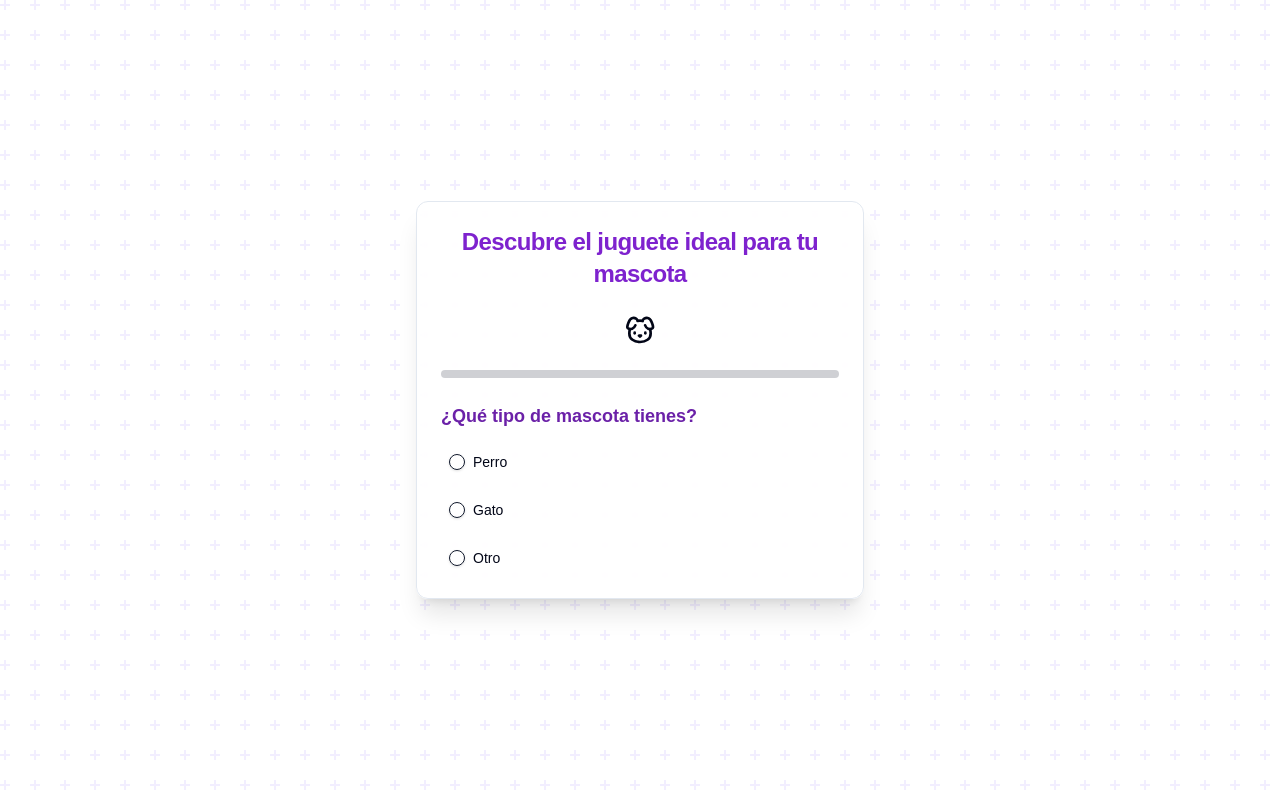
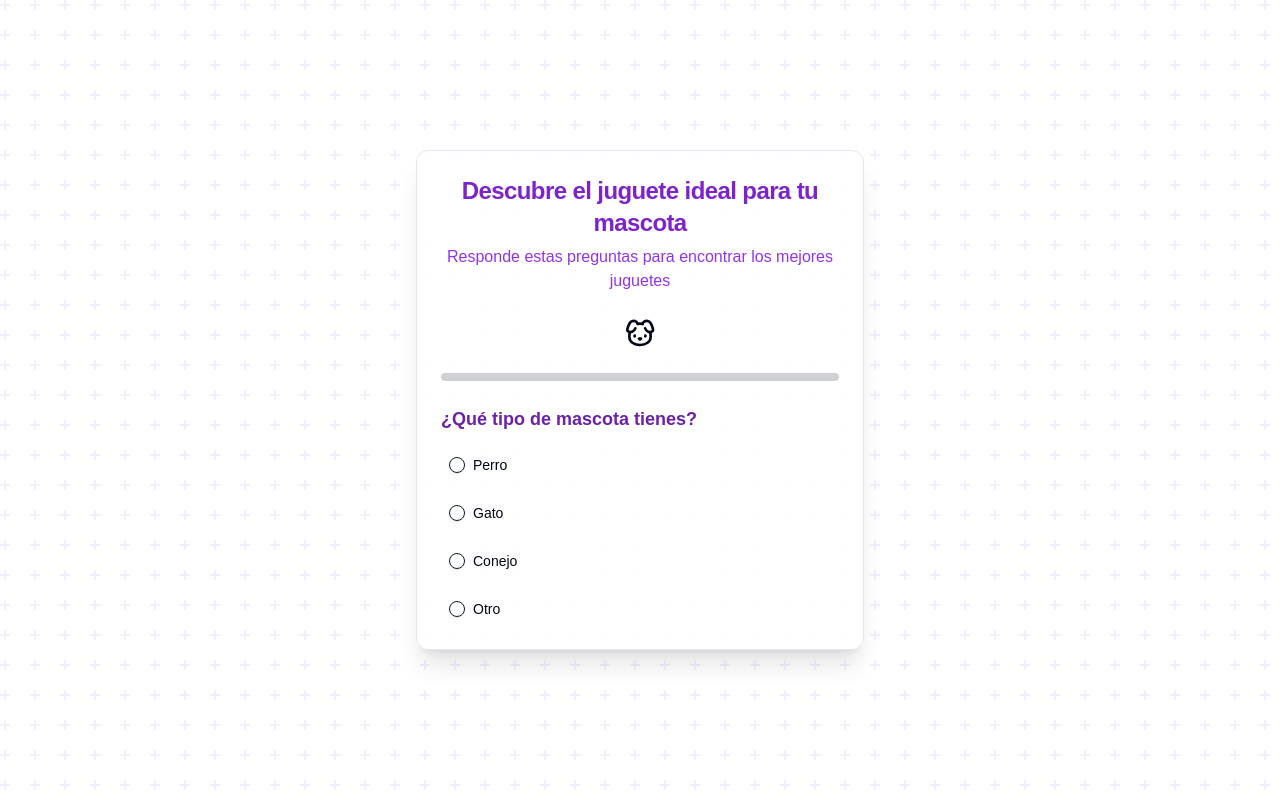
Before and after one commit to juandastic/pet-quiz, a Next.js app: page / in a window 1280 px wide. Built offline with nearby package versions, Linux system fonts and the light colour scheme.

Commit message:
Improve questions

```diff
--- a/components/pet-toy-quiz.tsx
+++ b/components/pet-toy-quiz.tsx
@@ -22,74 +22,106 @@ const questions: Question[] = [
   {
     id: "petType",
     text: "¿Qué tipo de mascota tienes?",
-    options: ["Perro", "Gato", "Otro"],
+    options: ["Perro", "Gato", "Conejo", "Otro"],
     icon: <Dog className="w-8 h-8" />
   },
   {
     id: "size",
     text: "¿Cuál es el tamaño de tu [mascota]?",
-    options: ["Pequeño", "Mediano", "Grande"],
+    options: ["Pequeño (menos de 10kg)", "Mediano (10-25kg)", "Grande (más de 25kg)"],
     icon: <Dog className="w-8 h-8" />,
-    condition: (answers) => ["Perro", "Gato"].includes(answers.petType)
+    condition: (answers) => ["Perro", "Gato", "Conejo"].includes(answers.petType)
   },
   {
     id: "age",
     text: "¿Cuál es la edad de tu [mascota]?",
-    options: ["Cachorro/Kitten", "Adulto", "Senior"],
+    options: ["Cachorro/Joven (menos de 1 año)", "Adulto (1-7 años)", "Senior (más de 7 años)"],
     icon: <Cat className="w-8 h-8" />,
-    condition: (answers) => ["Perro", "Gato"].includes(answers.petType)
+    condition: (answers) => ["Perro", "Gato", "Conejo"].includes(answers.petType)
   },
   {
     id: "energyLevel",
-    text: "¿Cuál es el nivel de energía tu [mascota]?",
-    options: ["Bajo", "Moderado", "Alto"],
+    text: "¿Cuál es el nivel de energía de tu [mascota]?",
+    options: ["Bajo (duerme mucho, juega poco)", "Moderado (equilibrado entre descanso y juego)", "Alto (muy activo, necesita mucha estimulación)"],
     icon: <Rabbit className="w-8 h-8" />
   },
   {
+    id: "playTime",
+    text: "¿Cuánto tiempo al día dedicas a jugar con tu [mascota]?",
+    options: ["Menos de 15 minutos", "Entre 15-30 minutos", "Más de 30 minutos"],
+    icon: <Dog className="w-8 h-8" />,
+    condition: (answers) => answers.energyLevel !== "Bajo"
+  },
+  {
     id: "toyDogPreference",
-    text: "¿Cuál de estos tipos juguetes parece gustarle más a tu [mascota]?",
-    options: ["Pelotas", "Juguetes de cuerda", "Juguetes de peluche", "Juguetes interactivos (rompecabezas, dispensadores de comida)", "Juguetes para morder"],
+    text: "¿Qué tipo de juguetes prefiere tu perro?",
+    options: ["Pelotas y juguetes para lanzar", "Juguetes de cuerda para tirar", "Juguetes de peluche", "Juguetes interactivos o dispensadores", "Juguetes para morder o masticar"],
     icon: <Dog className="w-8 h-8" />,
-    condition: (answers) => ["Moderado", "Alto"].includes(answers.energyLevel) && answers.petType === "Perro"
+    condition: (answers) => answers.petType === "Perro"
   },
   {
     id: "toyCatPreference",
-    text: "¿Cuál de estos tipos juguetes parece gustarle más a tu [mascota]?",
-    options: ["Ratones de peluche", "Cajas y túneles", "Plumas o juguetes colgantes", "Juguetes interactivos (rompecabezas, dispensadores de comida)", "Juguetes con luces o láser"],
-    icon: <Dog className="w-8 h-8" />,
-    condition: (answers) => ["Moderado", "Alto"].includes(answers.energyLevel) && answers.petType === "Gato"
+    text: "¿Qué tipo de juguetes prefiere tu gato?",
+    options: ["Ratones y juguetes pequeños", "Túneles y escondites", "Juguetes con plumas o colgantes", "Juguetes interactivos o dispensadores", "Juguetes con luces o láser"],
+    icon: <Cat className="w-8 h-8" />,
+    condition: (answers) => answers.petType === "Gato"
+  },
+  {
+    id: "toyRabbitPreference",
+    text: "¿Qué tipo de juguetes prefiere tu conejo?",
+    options: ["Juguetes para masticar", "Túneles y escondites", "Juguetes para empujar", "Juguetes interactivos o dispensadores"],
+    icon: <Rabbit className="w-8 h-8" />,
+    condition: (answers) => answers.petType === "Conejo"
+  },
+  {
+    id: "toyOtherPreference",
+    text: "¿Qué tipo de juguetes prefiere tu mascota?",
+    options: ["Juguetes para masticar", "Túneles y escondites", "Juguetes para empujar", "Juguetes interactivos o dispensadores"],
+    icon: <Rabbit className="w-8 h-8" />,
+    condition: (answers) => answers.petType === "Otro"
   },
   {
     id: "chewingHabits",
-    text: "¿Tu perro es un masticador agresivo?",
-    options: ["Sí", "No"],
+    text: "¿Tu mascota es un masticador agresivo?",
+    options: ["Sí, destruye juguetes rápidamente", "Moderado, los juguetes duran un tiempo razonable", "No, es muy cuidadoso con sus juguetes"],
     icon: <Dog className="w-8 h-8" />,
-    condition: (answers) => answers.petType === "Perro" && answers.toyPreference === "Juguetes para morder"
+    condition: (answers) => ["Juguetes para morder o masticar", "Juguetes para masticar"].includes(answers.toyDogPreference) || ["Juguetes para masticar"].includes(answers.toyRabbitPreference) || ["Juguetes para masticar"].includes(answers.toyOtherPreference)
   },
   {
     id: "playEnvironment",
-    text: "¿Dónde prefiere jugar tu [mascota]?",
-    options: ["En interiores", "Al aire libre", "Ambos"],
-    icon: <Cat className="w-8 h-8" />,
-    condition: (answers) => answers.energyLevel === "Alto" || ["Juguetes interactivos", "Pelotas"].includes(answers.toyPreference)
+    text: "¿Dónde juega principalmente tu [mascota]?",
+    options: ["Solo en interiores", "Principalmente al aire libre", "Tanto en interiores como exteriores"],
+    icon: <Cat className="w-8 h-8" />
+  },
+  {
+    id: "noisePreference",
+    text: "¿Tu [mascota] disfruta de juguetes que hacen ruido (chirridos, campanillas, etc.)?",
+    options: ["Sí, le encantan", "Le son indiferentes", "No, les tiene miedo o no muestra interés"],
+    icon: <Dog className="w-8 h-8" />,
+    condition: (answers) => answers.petType !== "Otro"
   },
   {
     id: "materialSensitivity",
-    text: "¿Tiene tu [mascota] alguna sensibilidad o preferencia específica de materiales en juguetes?",
-    options: ["No", "Prefiere juguetes sin plástico", "Prefiere juguetes de tela suave", "Prefiere juguetes de goma"],
-    icon: <Dog className="w-8 h-8" />,
-    condition: (answers) => ["Juguetes de peluche", "Juguetes para morder"].includes(answers.toyPreference)
+    text: "¿Tiene tu [mascota] alguna preferencia por ciertos materiales en sus juguetes?",
+    options: ["Prefiere juguetes de goma o plástico duro", "Prefiere juguetes de tela o peluche", "Prefiere juguetes naturales (madera, sisal, etc.)", "No muestra preferencias claras"],
+    icon: <Dog className="w-8 h-8" />
   },
   {
     id: "interactiveInterest",
-    text: "¿Tu [mascota] disfruta de juguetes interactivos o con desafíos mentales?",
-    options: ["Sí", "No"],
-    icon: <Cat className="w-8 h-8" />,
-    condition: (answers) => answers.petType === "Gato" || answers.energyLevel === "Alto"
+    text: "¿Tu [mascota] disfruta de juguetes que requieren tu participación?",
+    options: ["Sí, prefiere jugar conmigo", "A veces, depende de su humor", "No, prefiere jugar solo"],
+    icon: <Cat className="w-8 h-8" />
+  },
+  {
+    id: "mentalStimulation",
+    text: "¿Qué tan importante es la estimulación mental para tu [mascota]?",
+    options: ["Muy importante, necesita desafíos mentales", "Moderadamente importante", "No parece necesitarla especialmente"],
+    icon: <Dog className="w-8 h-8" />,
+    condition: (answers) => answers.energyLevel !== "Bajo" || answers.age === "Senior (más de 7 años)"
   },
   {
     id: "additionalComments",
-    text: "¿Hay algo más que debamos saber sobre las preferencias de tu [mascota]?",
+    text: "¿Hay algo más que debamos saber sobre las preferencias de juego de tu [mascota]?",
     options: [],
     icon: <Rabbit className="w-8 h-8" />
   }
@@ -141,6 +173,9 @@ export function PetToyQuiz() {
           <CardTitle className="text-2xl font-bold text-purple-700">
             Descubre el juguete ideal para tu mascota
           </CardTitle>
+          {!showResults && (
+            <p className="text-purple-600 mt-1">Responde estas preguntas para encontrar los mejores juguetes</p>
+          )}
         </CardHeader>
         <CardContent>
           {!showResults && (
@@ -162,7 +197,7 @@ export function PetToyQuiz() {
                 transition={{ duration: 0.5 }}
               >
                 <h2 className="text-lg font-semibold mb-4 text-purple-800">
-                  {currentQuestion.text.replace("[mascota]", ["Perro", "Gato"].includes(answers.petType) ?  answers.petType : "mascota")}
+                  {currentQuestion.text.replace("[mascota]", ["Perro", "Gato", "Conejo"].includes(answers.petType) ? answers.petType.toLowerCase() : "mascota")}
                 </h2>
                 {currentQuestion.options.length > 0 ? (
                   <RadioGroup onValueChange={handleAnswer} className="space-y-2">
@@ -199,11 +234,12 @@ export function PetToyQuiz() {
                 const question = questions.find(q => q.id === questionId)
                 return (
                   <div key={questionId} className="mb-4 bg-purple-50 p-4 rounded-lg">
-                    <h3 className="font-bold text-purple-700">{question?.text.replace("[mascota]", answers.petType || "mascota")}</h3>
+                    <h3 className="font-bold text-purple-700">{question?.text.replace("[mascota]", answers.petType ? answers.petType.toLowerCase() : "mascota")}</h3>
                     <p className="text-purple-600">{answer}</p>
                   </div>
                 )
               })}
+
               <Button onClick={resetQuiz} className="w-full mt-4 bg-purple-600 hover:bg-purple-700">
                 Comenzar de nuevo
               </Button>
```
